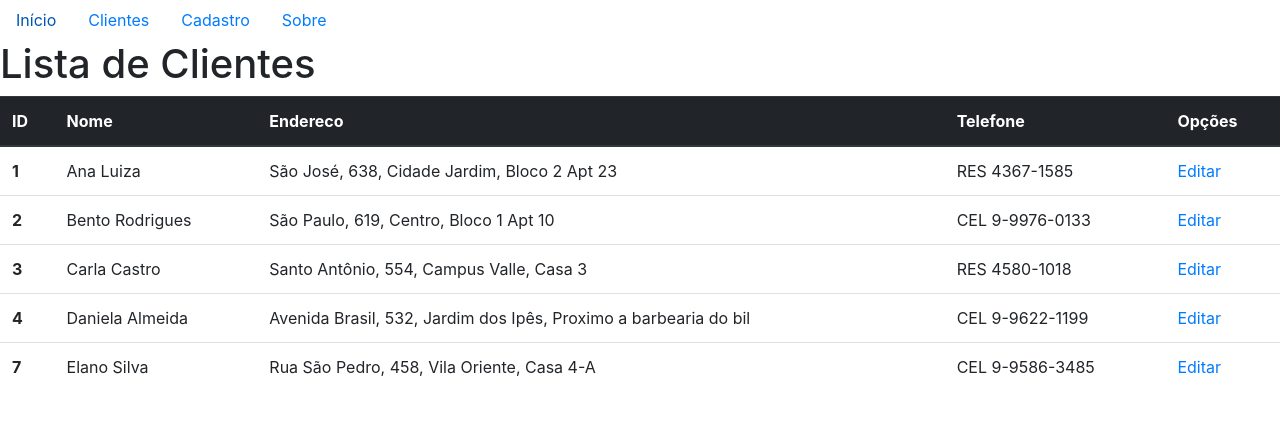
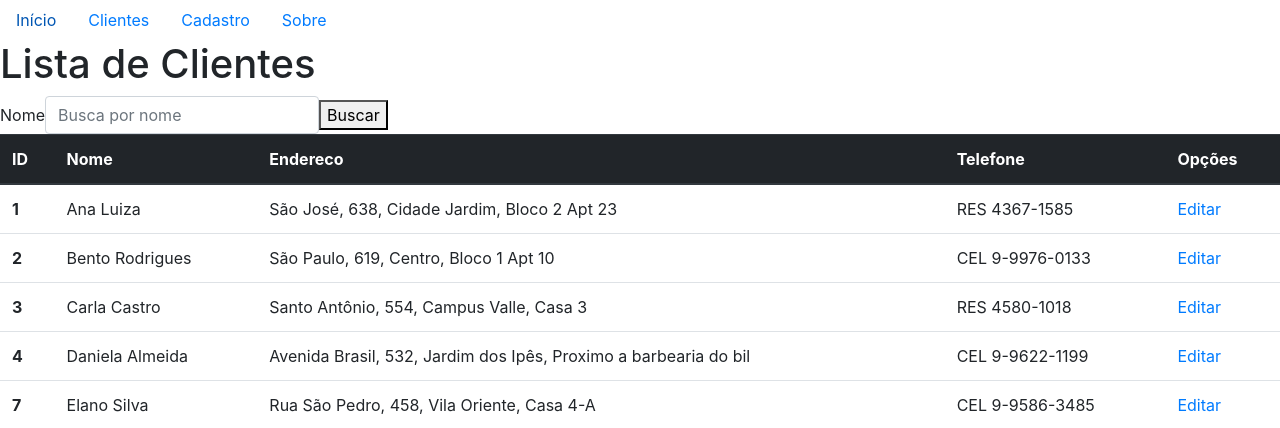
Before and after one commit to JosueJs99/consumersdata, a Flask app: page /clientes in a window 1280 px wide. Shown: the top 428 px of the page. Run offline with Flask 3, Linux system fonts and the light colour scheme; data comes from the database, SQL or seed files in the repository; both versions use the stored data as it was after the commit; some libraries are stand-ins or nearby versions.

Commit message:
Adicionado o campo de pesquisa em clientes

```diff
--- a/app.py
+++ b/app.py
@@ -43,16 +43,28 @@ def get_telefone(telefone_id):
 def index():
     return render_template('index.html')
 
-@app.route('/clientes')
+@app.route('/clientes', methods=('GET', 'POST'))
 def clientes():
     conn = get_db_connection()
-    todos = conn.execute('SELECT t.tipo, t.telnum, i.rua, i.numero, i.bairro, i.complemento, l.id, l.nome, l.sobrenome \
-                            FROM cliente l\
-                            INNER JOIN endereco i\
-                            ON i.clienteid = l.id \
-                            INNER JOIN telefone t\
-                            ON t.clienteid = l.id \
-                            ORDER BY l.nome;').fetchall()
+    if request.method == 'POST':
+        busca = request.form['busca']
+        todos = conn.execute("SELECT t.tipo, t.telnum, i.rua, i.numero, i.bairro, i.complemento, l.id, l.nome, l.sobrenome \
+                                FROM cliente l\
+                                INNER JOIN endereco i\
+                                ON i.clienteid = l.id \
+                                INNER JOIN telefone t\
+                                ON t.clienteid = l.id \
+                                WHERE l.nome = (?)\
+                                ORDER BY l.nome;",(busca,)).fetchall()
+    else:
+        todos = conn.execute('SELECT t.tipo, t.telnum, i.rua, i.numero, i.bairro, i.complemento, l.id, l.nome, l.sobrenome \
+                                        FROM cliente l\
+                                        INNER JOIN endereco i\
+                                        ON i.clienteid = l.id \
+                                        INNER JOIN telefone t\
+                                        ON t.clienteid = l.id \
+                                        ORDER BY l.nome;').fetchall()
+
     conn.close()
     return render_template('clientes.html', todos=todos)
 
--- a/templates/clientes.html
+++ b/templates/clientes.html
@@ -2,6 +2,16 @@
 
 {% block content %}
     <h1>{% block title %} Lista de Clientes {% endblock%}</h1>
+    <form class= "form-inline" method="post">
+        <label for="busca">Nome</label>
+        <br>
+        <input type="text" class = "form-control" name="busca"
+               placeholder="Busca por nome"
+               value="{{ request.form['busca'] }}"></input>
+        <br>
+	    <button type="submit">Buscar</button>
+    </form>
+
     <table class="table">
       <thead class="thead-dark">
         <tr>
```
Also changed, not shown: database.db.
